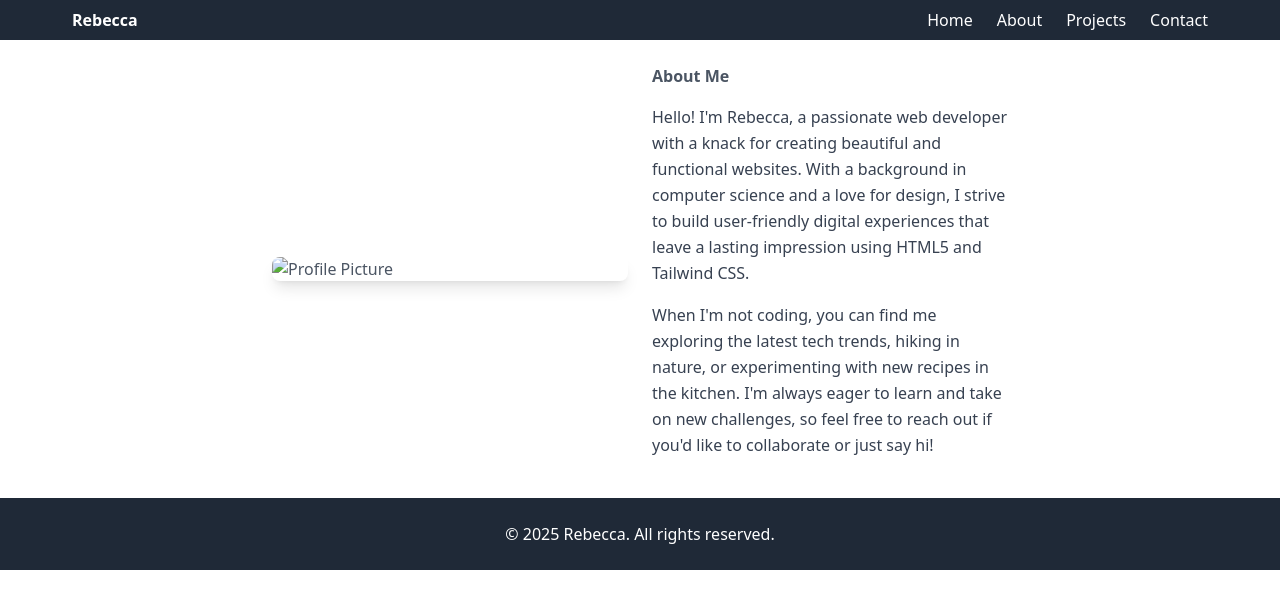
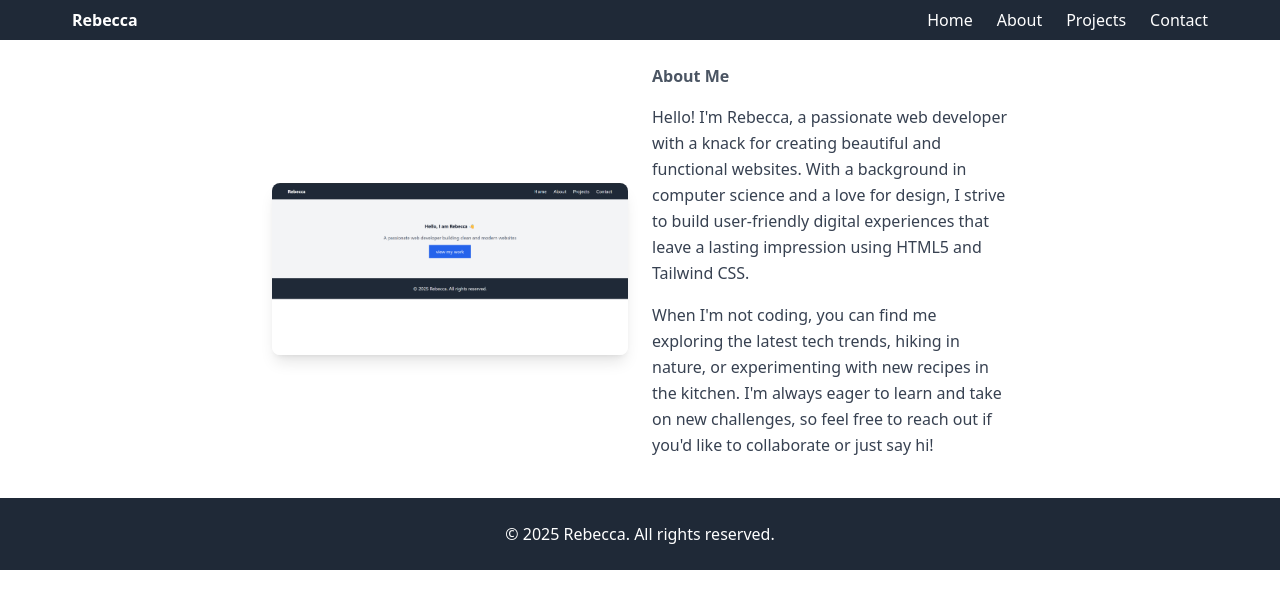
Before and after one commit to Boldecca/PERSONAL_PORTIFOLIO_WEBSITE, a plain HTML site: page about.html in a window 1280 px wide. Drawn offline with nearby package versions, Linux system fonts and the light colour scheme.

Commit message:
saved the picture

```diff
--- a/about.html
+++ b/about.html
@@ -21,7 +21,7 @@
     </header>
 
     <section id="about" class="max-w-3xl mx-auto py-6 px-4 grid md:grid-cols-2 gap-6 items-center">
-        <img src="c:/Users/user1/Pictures/TWEREE.jpg" alt="Profile Picture" class="rounded-lg shadow-lg">
+        <img src="image.png" alt="Profile Picture" class="rounded-lg shadow-lg">
         <div>
             <h2 class="text-3x1 font-bold mb-4">About Me</h2>
             <p class="text-gray-700 leading-relaxed mb-4">
```
Also changed, not shown: 1 other file.
